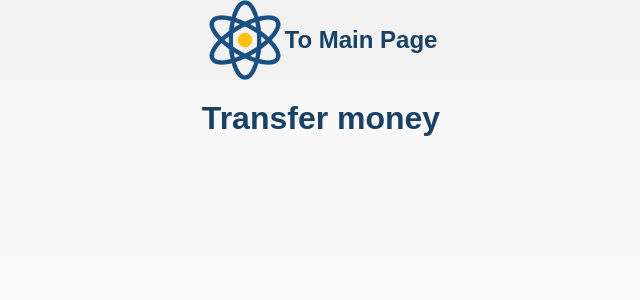
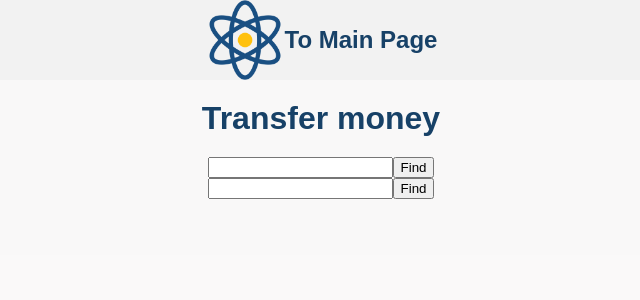
Before and after one commit to svetlanagaydey/bank-fullstack-app, a React (Create React App) app in the folder client/: page /transfer in a window 1280 px wide. Shown: the top 300 px of the page, without its empty margins (319-959 px from the left). Built offline with nearby package versions, Linux system fonts and the light colour scheme; a web font is replaced by a local one.

Commit message:
Transfer page, getByPassport function implemented

```diff
--- /dev/null
+++ b/client/src/Components/Pages/TransferPage/TransferClient.jsx
@@ -0,0 +1,48 @@
+import React, { useState, useEffect } from "react";
+import myApi from '../../../api/Api';
+import './transferPage.css';
+
+const TransferClient = (props) => {
+	const [passport, setPassport] = useState();
+	const [client, setClient] = useState();
+	const [isUser, setIsUser] = useState(false);
+	const className = props.type;
+
+	useEffect(() => {
+		console.log(passport)
+	}, [passport])
+
+	useEffect(() => {
+		//console.log(client)
+	}, [client])
+
+	const onHandleChange = (e) => {
+		setPassport(e.target.value)
+	}
+
+	const onHandleSubmit = async(e) => {
+		e.preventDefault();
+		try {
+			console.log(passport)
+			const data = await myApi.get(`/users/transfer/${passport}`);
+			console.log(data.data)
+			setClient(data.data);
+			setIsUser(true);
+		} catch (e) {
+			setIsUser(false);
+			setClient("");
+			console.log(e);
+		}
+	}
+	return (
+		<div className={className}>
+			<form action="" onSubmit={onHandleSubmit}>
+				<label htmlFor=""></label>
+				<input type="text" onChange={(e) => onHandleChange(e)} />
+				<button type='submit'>Find</button>
+			</form>
+		</div>
+	)
+}
+
+export default TransferClient;
--- a/client/src/Components/Pages/TransferPage/TransferPage.jsx
+++ b/client/src/Components/Pages/TransferPage/TransferPage.jsx
@@ -1,5 +1,7 @@
 import React from 'react';
 import Header from '../../Header/Header';
+import TransferClient from './TransferClient';
+import { useState } from "react";
 import './transferPage.css';
 
 
@@ -8,6 +10,9 @@ const TransferPage = () => {
     <div className="container">
       <Header />
       <h2 className="transfer-header">Transfer money</h2>
+      <TransferClient type="transfer-from" />
+      <TransferClient type="transfer-to" />
+
     </div>
   )
 }
--- a/client/src/Components/Pages/UserPage/UserPage.jsx
+++ b/client/src/Components/Pages/UserPage/UserPage.jsx
@@ -20,7 +20,6 @@ const UserPage = () => {
         setCarrentUser(data.data.user);
         setIsUser(true);
       } catch (e) {
-
         setIsUser(false);
         setCarrentUser("");
         console.log(e);
```
Also changed, not shown: 2 other files (tests, documents, lock files or other folders). Lines whose indentation alone changed are shown as unchanged.
